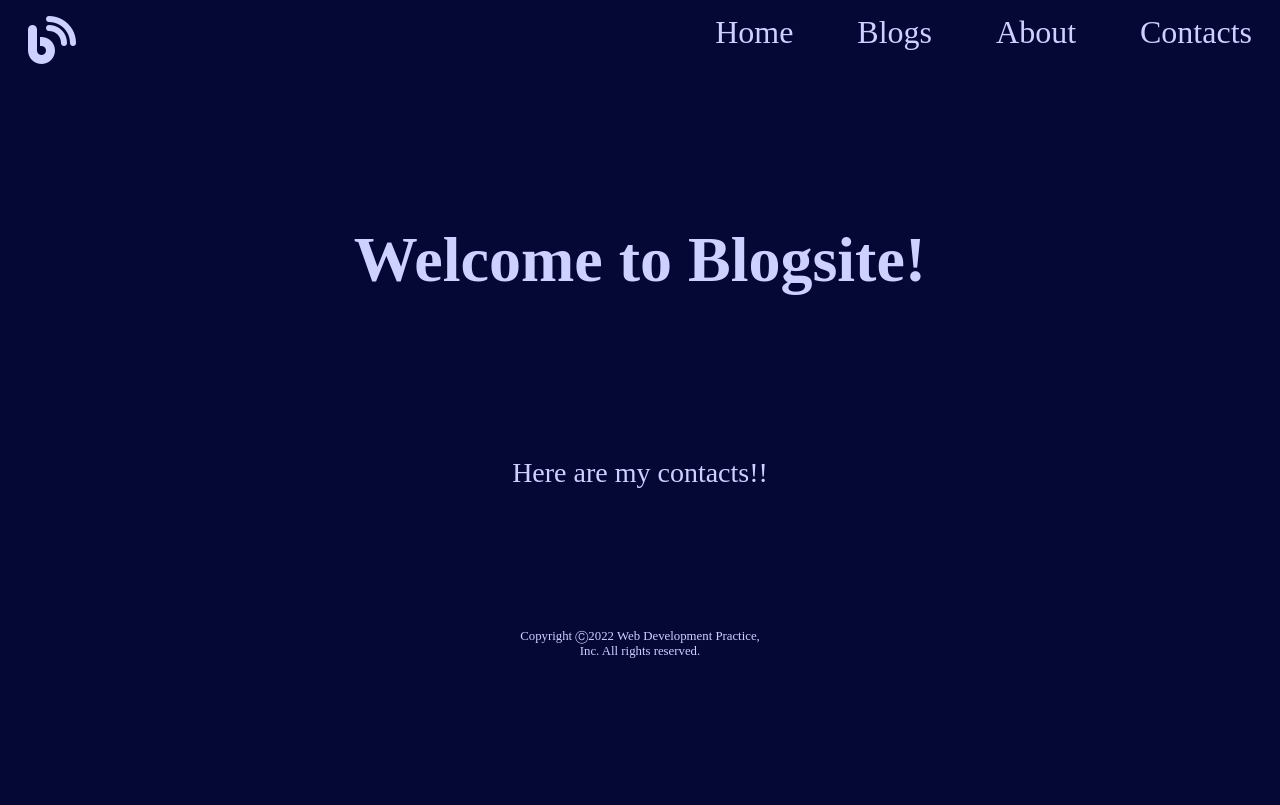
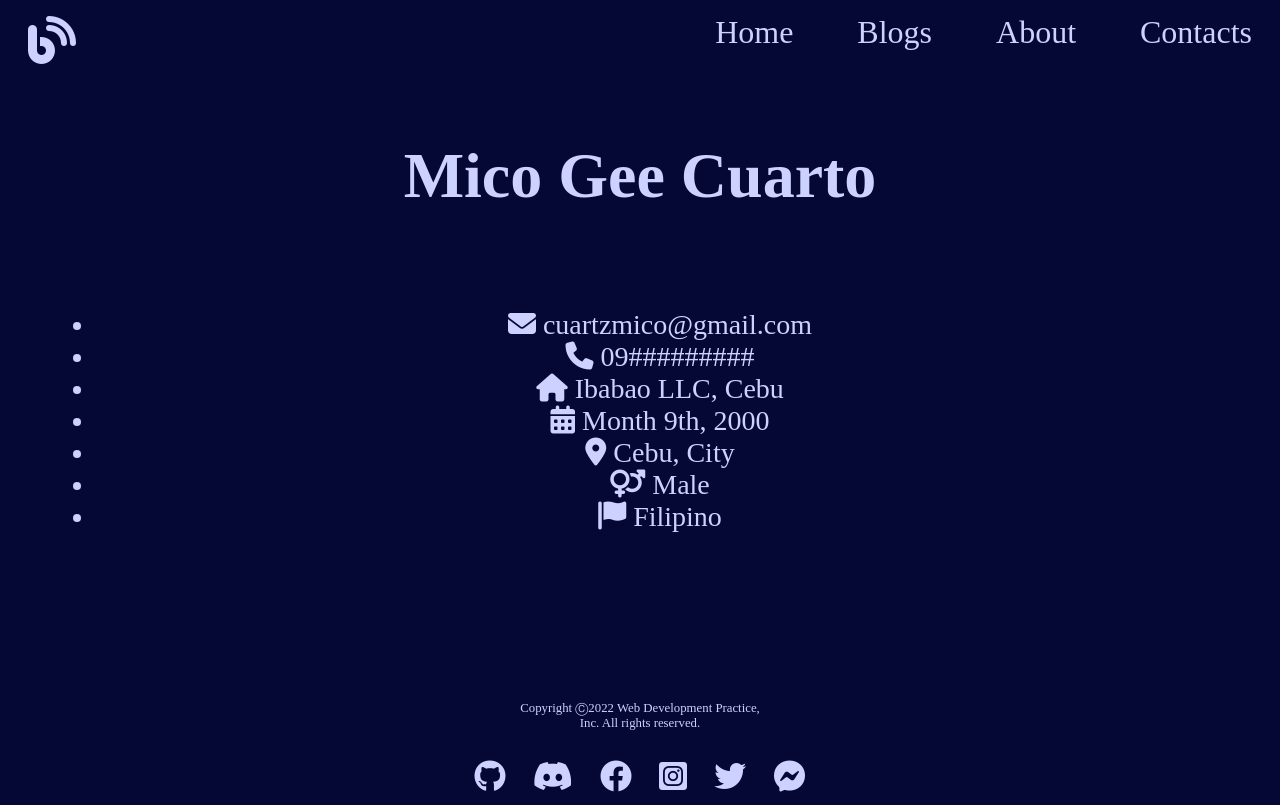
Before and after one commit to trander123/Newbie-Website, a plain HTML site: page portfolio.html in a window 1280 px wide. Drawn offline with Linux system fonts and the light colour scheme.

Commit message:
3rd commit

```diff
--- a/css/style.css
+++ b/css/style.css
@@ -50,6 +50,21 @@ img {
   display: block;
 }
 /* Styling element*/
+.icons-container {
+  margin-top: 1em;
+}
+
+.icon:hover {
+  opacity: .5;
+}
+
+.icon-link {
+  text-decoration: none;
+  color: var(--clr-light);
+  padding: .3em;
+  font-size: var(--fs-h3);
+}
+
 .card-author {
   margin: .8em 0;
   opacity: .5;
@@ -65,7 +80,6 @@ img {
   padding: 1em;
   background: var(--clr-container);
   border-radius: 5px;
-  margin: 2em;
   display: inline-block;
   text-align: center;
 }
@@ -103,7 +117,7 @@ img {
 }
 
 .title {
-  margin-bottom: 2.5em;
+  margin-bottom: 1.5em;
 }
 .logo {
   cursor: pointer;
@@ -184,7 +198,7 @@ footer p {
 
 .content-container{
   margin: 0 auto 0;
-  padding: 5em 2em;
+  padding: 2em 2em 5em;
 }
 
 .form-container form{
--- a/js/index.js
+++ b/js/index.js
@@ -37,7 +37,7 @@ const btn = document.querySelector(".btn")
 const blogs = document.querySelector(".blogs-container")
 
 let content = blogs.innerHTML;
-console.log(blogs.innerHTML)
+console.log(content)
 blogsList.forEach(list => content += `
   <div class="card">
     <div class="card-pic">
@@ -48,4 +48,6 @@ blogsList.forEach(list => content += `
     <input class="btn" type="button" value="Show">
   </div>
 `)
+
 blogs.innerHTML = `${content}`;
+console.log(content)
--- a/contacts.html
+++ b/portfolio.html
@@ -21,7 +21,7 @@
             <li class="nav-item"><a href="/" class="nav-link">Home</a></li>
             <li class="nav-item"><a href="/blogs.html" class="nav-link">Blogs</a></li>
             <li class="nav-item"><a href="/about.html" class="nav-link">About</a></li>
-            <li class="nav-item"><a href="/contacts.html" class="nav-link">Contacts</a></li>
+            <li class="nav-item"><a href="/portfolio.html" class="nav-link">Portfolio</a></li>
           </ul>
         </div>
         <div class="links-container">
@@ -29,20 +29,51 @@
             <li class="nav-item"><a href="/" class="nav-link">Home</a></li>
             <li class="nav-item"><a href="/blogs.html" class="nav-link">Blogs</a></li>
             <li class="nav-item"><a href="/about.html" class="nav-link">About</a></li>
-            <li class="nav-item"><a href="/contacts.html" class="nav-link">Contacts</a></li>
+            <li class="nav-item"><a href="/portfolio.html" class="nav-link">Contacts</a></li>
           </ul>
         </div>
       </nav>
     </header>
 
     <div class="content-container">
-      <h1 class="title">Welcome to Blogsite!</h1>
-      <p class="subtitle">Here are my contacts!!</p>
+      <div class="portfolio-container">
+        <h1 class="title">Mico Gee Cuarto</h1>
+        <p class="subtitle"></p>
+        <ul class="info-list">
+          <li><i class="fa-solid fa-envelope"></i> cuartzmico@gmail.com</li>
+          <li><i class="fa-solid fa-phone"></i> 09#########</li>
+          <li><i class="fa-solid fa-house"></i> Ibabao LLC, Cebu</li>
+          <li><i class="fa-solid fa-calendar-days"></i> Month 9th, 2000</li>
+          <li><i class="fa-solid fa-location-dot"></i> Cebu, City</li>
+          <li><i class="fa-solid fa-venus-mars"></i> Male</li>
+          <li><i class="fa-solid fa-flag"></i> Filipino</li>
+        </ul>
+      </div>
     </div>
 
     <footer>
       <p>Copyright Ⓒ2022 Web Development Practice,</p>
       <p>Inc. All rights reserved.</p>
+      <div class="icons-container">
+        <a class="icon-link" href="/">
+          <i class="fa-brands fa-github icon"></i>
+        </a>
+        <a class="icon-link" href="/">
+          <i class="fa-brands fa-discord icon"></i>
+        </a>
+        <a class="icon-link" href="/">
+          <i class="fa-brands fa-facebook icon"></i>
+        </a>
+        <a class="icon-link" href="/">
+          <i class="fa-brands fa-square-instagram icon"></i>
+        </a>
+        <a class="icon-link" href="/">
+          <i class="fa-brands fa-twitter icon"></i>
+        </a>
+        <a class="icon-link" href="/">
+          <i class="fa-brands fa-facebook-messenger icon"></i>
+        </a>
+      </div>
     </footer>
   </div>
   <script src="js/index.js"></script>
```
Also changed, not shown: about.html (+24 -2 lines), blogs.html (+24 -4 lines), index.html (+23 -3 lines), notes.txt.
